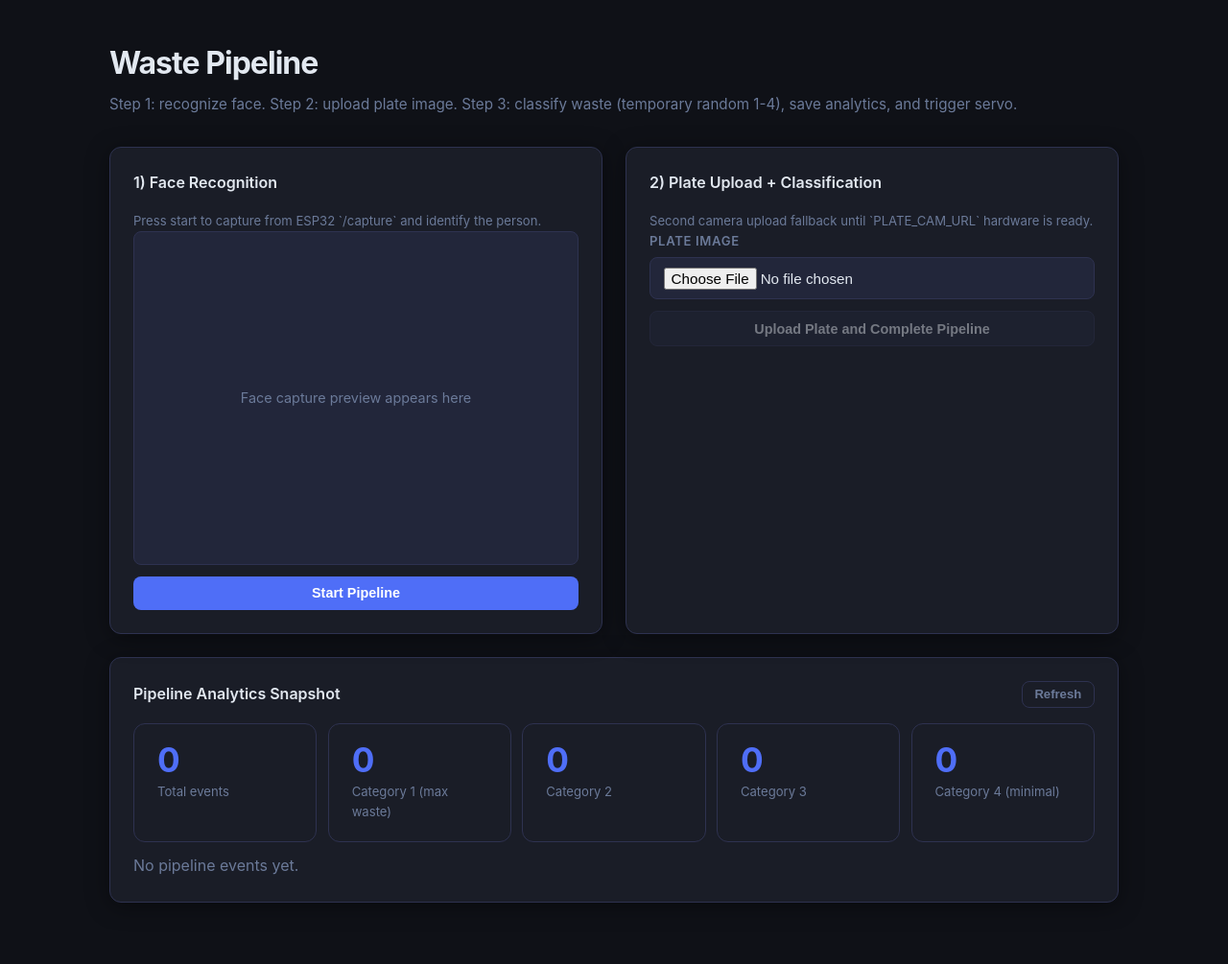
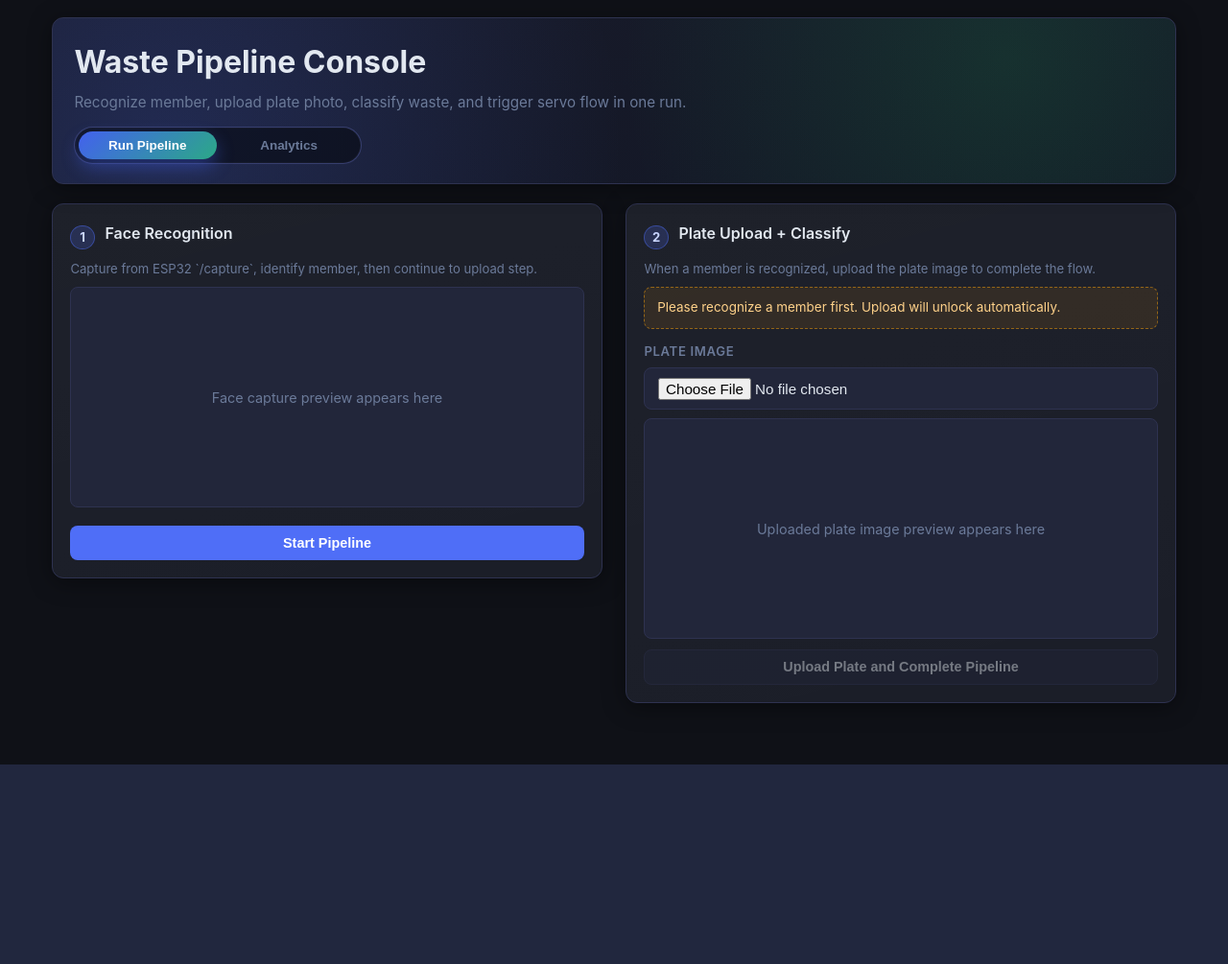
Before and after one commit to ShudarsanRegmi/SmartDustbin, a FastAPI app: page /pipeline in a window 1280 px wide. Shown: the part 56-1061 px from the top of the page at 96% size. After the commit the page ends 853 px from the top, so only its background shows below. Run offline with FastAPI, Linux system fonts and the light colour scheme; data that the repository does not hold is empty.

Commit message:
Pipeline UI Improved

```diff
--- a/face_system/static/app.js
+++ b/face_system/static/app.js
@@ -620,6 +620,92 @@ async function deletePlateEvent(id, btn) {
 let pipelineRecognizedPerson = null;
 let pipelineFaceScore = null;
 
+function pipelineSwitchTab(tab) {
+  const runTab = document.getElementById('pipelineRunTab');
+  const analyticsTab = document.getElementById('pipelineAnalyticsTab');
+  const runBtn = document.getElementById('pipelineTabRunBtn');
+  const analyticsBtn = document.getElementById('pipelineTabAnalyticsBtn');
+
+  if (!runTab || !analyticsTab || !runBtn || !analyticsBtn) return;
+
+  const showRun = tab === 'run';
+  runTab.style.display = showRun ? '' : 'none';
+  analyticsTab.style.display = showRun ? 'none' : '';
+  runBtn.classList.toggle('active', showRun);
+  analyticsBtn.classList.toggle('active', !showRun);
+
+  if (!showRun) {
+    loadPipelineAnalytics();
+  }
+}
+
+function pipelineHandlePlateSelection() {
+  const fileInput = document.getElementById('pipelinePlateFile');
+  const img = document.getElementById('pipelinePlateImg');
+  const placeholder = document.getElementById('pipelinePlatePlaceholder');
+  if (!fileInput || !img || !placeholder) return;
+
+  const file = fileInput.files && fileInput.files[0] ? fileInput.files[0] : null;
+  if (!file) {
+    img.src = '';
+    img.style.display = 'none';
+    placeholder.style.display = '';
+    return;
+  }
+
+  const reader = new FileReader();
+  reader.onload = function (e) {
+    img.src = e.target && e.target.result ? String(e.target.result) : '';
+    img.style.display = 'block';
+    placeholder.style.display = 'none';
+  };
+  reader.readAsDataURL(file);
+}
+
+function pipelineResetUi() {
+  pipelineRecognizedPerson = null;
+  pipelineFaceScore = null;
+
+  const uploadBtn = document.getElementById('pipelineUploadBtn');
+  const personWrap = document.getElementById('pipelinePersonWrap');
+  const faceStatus = document.getElementById('pipelineFaceStatus');
+  const plateStatus = document.getElementById('pipelinePlateStatus');
+  const uploadHint = document.getElementById('pipelineUploadHint');
+  const readyNote = document.getElementById('pipelineReadyNote');
+
+  const faceImg = document.getElementById('pipelineFaceImg');
+  const facePlaceholder = document.getElementById('pipelineFacePlaceholder');
+  const plateImg = document.getElementById('pipelinePlateImg');
+  const platePlaceholder = document.getElementById('pipelinePlatePlaceholder');
+  const plateFile = document.getElementById('pipelinePlateFile');
+
+  if (uploadBtn) uploadBtn.disabled = true;
+  if (personWrap) personWrap.style.display = 'none';
+  if (faceStatus) faceStatus.style.display = 'none';
+  if (plateStatus) plateStatus.style.display = 'none';
+  if (readyNote) readyNote.style.display = 'none';
+
+  if (uploadHint) {
+    uploadHint.textContent = 'Please recognize a member first. Upload will unlock automatically.';
+  }
+
+  if (faceImg) {
+    faceImg.src = '';
+    faceImg.style.display = 'none';
+  }
+  if (facePlaceholder) facePlaceholder.style.display = '';
+
+  if (plateImg) {
+    plateImg.src = '';
+    plateImg.style.display = 'none';
+  }
+  if (platePlaceholder) platePlaceholder.style.display = '';
+
+  if (plateFile) {
+    plateFile.value = '';
+  }
+}
+
 async function pipelineStart() {
   const btn = document.getElementById('pipelineStartBtn');
   const statusBox = document.getElementById('pipelineFaceStatus');
@@ -628,9 +714,12 @@ async function pipelineStart() {
   const personWrap = document.getElementById('pipelinePersonWrap');
   const personName = document.getElementById('pipelinePersonName');
   const uploadBtn = document.getElementById('pipelineUploadBtn');
+  const uploadHint = document.getElementById('pipelineUploadHint');
+  const readyNote = document.getElementById('pipelineReadyNote');
 
   setLoading(btn, true);
   setStatus(statusBox, 'loading', 'Capturing face and running identification...');
+  if (readyNote) readyNote.style.display = 'none';
 
   try {
     const res = await fetch('/api/pipeline/start', { method: 'POST' });
@@ -654,22 +743,31 @@ async function pipelineStart() {
     if (data.status === 'recognized') {
       pipelineRecognizedPerson = data.person;
       pipelineFaceScore = data.score;
-      setStatus(statusBox, 'success', data.message + ' You can now upload plate image.');
+      setStatus(statusBox, 'success', data.message + ' Please upload plate image to continue.');
       if (personName) personName.textContent = 'Recognized: ' + data.person;
       if (personWrap) personWrap.style.display = '';
       if (uploadBtn) uploadBtn.disabled = false;
+      if (uploadHint) {
+        uploadHint.textContent = 'Member recognized. Upload the plate image now.';
+      }
     } else if (data.status === 'unknown') {
       pipelineRecognizedPerson = null;
       pipelineFaceScore = data.score;
       setStatus(statusBox, 'error', 'Face not recognized. Please enroll first.');
       if (personWrap) personWrap.style.display = 'none';
       if (uploadBtn) uploadBtn.disabled = true;
+      if (uploadHint) {
+        uploadHint.textContent = 'Recognition failed. Enroll this member, then retry.';
+      }
     } else {
       pipelineRecognizedPerson = null;
       pipelineFaceScore = null;
       setStatus(statusBox, 'error', data.message || 'No face detected. Please try again.');
       if (personWrap) personWrap.style.display = 'none';
       if (uploadBtn) uploadBtn.disabled = true;
+      if (uploadHint) {
+        uploadHint.textContent = 'No face detected. Start again and ensure face is visible.';
+      }
     }
   } catch (err) {
     setStatus(statusBox, 'error', 'Network error: ' + err.message);
@@ -677,6 +775,9 @@ async function pipelineStart() {
     pipelineFaceScore = null;
     if (uploadBtn) uploadBtn.disabled = true;
     if (personWrap) personWrap.style.display = 'none';
+    if (uploadHint) {
+      uploadHint.textContent = 'Connection issue. Retry face capture.';
+    }
   } finally {
     setLoading(btn, false);
   }
@@ -686,6 +787,7 @@ async function pipelineUploadPlate() {
   const btn = document.getElementById('pipelineUploadBtn');
   const statusBox = document.getElementById('pipelinePlateStatus');
   const fileInput = document.getElementById('pipelinePlateFile');
+  const readyNote = document.getElementById('pipelineReadyNote');
 
   if (!pipelineRecognizedPerson) {
     setStatus(statusBox, 'error', 'Run face recognition first.');
@@ -720,6 +822,13 @@ async function pipelineUploadPlate() {
     const servoStatus = event.servo && event.servo.status ? event.servo.status : 'unknown';
     setStatus(statusBox, 'success', 'Saved event. Waste category: ' + cat + '. Servo: ' + servoStatus + '.');
     await loadPipelineAnalytics();
+    if (readyNote) {
+      readyNote.style.display = '';
+    }
+    setTimeout(() => {
+      pipelineResetUi();
+      pipelineSwitchTab('run');
+    }, 2600);
   } catch (err) {
     setStatus(statusBox, 'error', 'Network error: ' + err.message);
   } finally {
@@ -789,4 +898,6 @@ if (typeof window !== 'undefined') {
   window.pipelineStart = pipelineStart;
   window.pipelineUploadPlate = pipelineUploadPlate;
   window.loadPipelineAnalytics = loadPipelineAnalytics;
+  window.pipelineSwitchTab = pipelineSwitchTab;
+  window.pipelineHandlePlateSelection = pipelineHandlePlateSelection;
 }
--- a/face_system/static/style.css
+++ b/face_system/static/style.css
@@ -823,16 +823,104 @@ body {
 /* =================================================================
    Pipeline page
    ================================================================= */
+.pipeline-hero {
+  position: relative;
+  padding: 1.25rem 1.4rem;
+  border: 1px solid var(--border);
+  border-radius: var(--radius);
+  background:
+    radial-gradient(circle at 85% 25%, rgba(34,197,94,0.14), transparent 40%),
+    radial-gradient(circle at 10% 80%, rgba(79,110,247,0.2), transparent 45%),
+    linear-gradient(165deg, #181b2a 0%, #131726 100%);
+  margin-bottom: 1.25rem;
+  box-shadow: var(--shadow);
+}
+
+.pipeline-page {
+  max-width: 1220px;
+  padding-top: 1.1rem;
+}
+
+.pipeline-tabs {
+  display: inline-grid;
+  grid-template-columns: 1fr 1fr;
+  min-width: 300px;
+  margin-top: 0.8rem;
+  padding: 0.2rem;
+  border-radius: 999px;
+  background: rgba(9,11,20,0.65);
+  border: 1px solid rgba(129,140,248,0.35);
+  box-shadow: inset 0 0 0 1px rgba(255,255,255,0.03);
+  gap: 0.2rem;
+}
+
+.pipeline-tab {
+  border: 0;
+  border-radius: 999px;
+  background: transparent;
+  color: var(--text-muted);
+  font-weight: 600;
+  font-size: 0.84rem;
+  padding: 0.46rem 1rem;
+  cursor: pointer;
+  transition: all 0.2s ease;
+}
+
+.pipeline-tab:hover {
+  color: #c7d2fe;
+}
+
+.pipeline-tab.active {
+  background: linear-gradient(135deg, #4361ee 0%, #22c55e 140%);
+  color: #fff;
+  box-shadow: 0 8px 18px rgba(67,97,238,0.4);
+}
+
 .pipeline-layout {
   display: grid;
   grid-template-columns: 1fr 1fr;
   gap: 1.5rem;
 }
 
+.pipeline-layout-compact {
+  align-items: start;
+}
+
 @media (max-width: 860px) {
   .pipeline-layout {
     grid-template-columns: 1fr;
   }
+
+  .pipeline-tabs {
+    min-width: 100%;
+  }
+}
+
+.pipeline-step-card {
+  background:
+    linear-gradient(165deg, rgba(255,255,255,0.015) 0%, rgba(255,255,255,0.005) 100%),
+    var(--surface);
+}
+
+.pipeline-step-head {
+  display: flex;
+  align-items: center;
+  gap: 0.65rem;
+  margin-bottom: 0.4rem;
+}
+
+.step-num {
+  width: 1.6rem;
+  height: 1.6rem;
+  border-radius: 50%;
+  display: inline-flex;
+  align-items: center;
+  justify-content: center;
+  background: rgba(79,110,247,0.2);
+  border: 1px solid rgba(79,110,247,0.45);
+  color: #c9d5ff;
+  font-size: 0.82rem;
+  font-weight: 700;
 }
 
 .pipeline-person {
@@ -849,6 +937,76 @@ body {
   color: var(--success);
   border: 1px solid rgba(34,197,94,0.4);
   background: rgba(34,197,94,0.12);
+}
+
+.pipeline-upload-hint {
+  margin: 0.45rem 0 0.8rem;
+  padding: 0.7rem 0.8rem;
+  border-radius: var(--radius-sm);
+  border: 1px dashed rgba(245,158,11,0.5);
+  background: rgba(245,158,11,0.1);
+  color: #ffd28a;
+  font-size: 0.84rem;
+  line-height: 1.45;
+}
+
+.pipeline-preview-compact {
+  aspect-ratio: 16/9;
+  max-height: 230px;
+}
+
+#pipelinePlatePreviewBox {
+  margin-top: 0.75rem;
+  margin-bottom: 0.2rem;
+}
+
+#pipelinePlateImg {
+  width: 100%;
+  height: 100%;
+  object-fit: cover;
+}
+
+.pipeline-ready-note {
+  margin-top: 1rem;
+  padding: 0.7rem 0.9rem;
+  border-radius: var(--radius-sm);
+  border: 1px solid rgba(34,197,94,0.45);
+  background: rgba(34,197,94,0.12);
+  color: #9ef1bc;
+  font-size: 0.86rem;
+}
+
+.pipeline-analytics-card {
+  margin-top: 1rem;
+}
+
+@media (min-width: 1000px) {
+  .pipeline-layout-compact .pipeline-step-card {
+    padding: 1.15rem;
+  }
+
+  .pipeline-layout-compact .card-title {
+    margin-bottom: 0.45rem;
+  }
+
+  .pipeline-layout-compact .muted.small {
+    margin-bottom: 0.5rem;
+  }
+
+  .pipeline-layout-compact .btn.full-width {
+    margin-top: 0.45rem;
+  }
+
+  .pipeline-layout-compact #pipelinePlatePreviewBox {
+    margin-top: 0.55rem;
+  }
+
+  .pipeline-layout-compact #pipelinePlateStatus,
+  .pipeline-layout-compact #pipelineFaceStatus {
+    margin-top: 0.55rem;
+    padding: 0.55rem 0.75rem;
+    font-size: 0.82rem;
+  }
 }
 
 .pipeline-stats {
--- a/face_system/templates/pipeline.html
+++ b/face_system/templates/pipeline.html
@@ -19,18 +19,26 @@
     </div>
   </nav>
 
-  <main class="page-container">
-    <div class="page-header">
-      <h1>Waste Pipeline</h1>
-      <p class="subtitle">Step 1: recognize face. Step 2: upload plate image. Step 3: classify waste (temporary random 1-4), save analytics, and trigger servo.</p>
+  <main class="page-container pipeline-page">
+    <div class="pipeline-hero">
+      <h1>Waste Pipeline Console</h1>
+      <p class="subtitle">Recognize member, upload plate photo, classify waste, and trigger servo flow in one run.</p>
+      <div class="pipeline-tabs" id="pipelineTabs">
+        <button class="pipeline-tab active" id="pipelineTabRunBtn" data-tab="run">Run Pipeline</button>
+        <button class="pipeline-tab" id="pipelineTabAnalyticsBtn" data-tab="analytics">Analytics</button>
+      </div>
     </div>
 
-    <div class="pipeline-layout">
-      <div class="card">
-        <h2 class="card-title">1) Face Recognition</h2>
-        <p class="muted small">Press start to capture from ESP32 `/capture` and identify the person.</p>
+    <section id="pipelineRunTab">
+      <div class="pipeline-layout pipeline-layout-compact">
+        <div class="card pipeline-step-card pipeline-step-face">
+          <div class="pipeline-step-head">
+            <span class="step-num">1</span>
+            <h2 class="card-title">Face Recognition</h2>
+          </div>
+          <p class="muted small">Capture from ESP32 `/capture`, identify member, then continue to upload step.</p>
 
-        <div class="preview-box large" id="pipelineFacePreviewBox">
+          <div class="preview-box pipeline-preview-compact" id="pipelineFacePreviewBox">
             <div class="preview-placeholder" id="pipelineFacePlaceholder">
               <span>Face capture preview appears here</span>
             </div>
@@ -45,12 +53,26 @@
           </div>
         </div>
 
-      <div class="card">
-        <h2 class="card-title">2) Plate Upload + Classification</h2>
-        <p class="muted small">Second camera upload fallback until `PLATE_CAM_URL` hardware is ready.</p>
+        <div class="card pipeline-step-card pipeline-step-plate">
+          <div class="pipeline-step-head">
+            <span class="step-num">2</span>
+            <h2 class="card-title">Plate Upload + Classify</h2>
+          </div>
+          <p class="muted small">When a member is recognized, upload the plate image to complete the flow.</p>
+
+          <div class="pipeline-upload-hint" id="pipelineUploadHint">
+            Please recognize a member first. Upload will unlock automatically.
+          </div>
 
           <label class="field-label" for="pipelinePlateFile">Plate Image</label>
           <input id="pipelinePlateFile" class="text-input" type="file" accept="image/*" />
+
+          <div class="preview-box pipeline-preview-compact" id="pipelinePlatePreviewBox">
+            <div class="preview-placeholder" id="pipelinePlatePlaceholder">
+              <span>Uploaded plate image preview appears here</span>
+            </div>
+            <img id="pipelinePlateImg" src="" alt="Plate upload preview" style="display:none;" />
+          </div>
 
           <button class="btn btn-secondary full-width mt-sm" id="pipelineUploadBtn" disabled>
             Upload Plate and Complete Pipeline
@@ -60,7 +82,13 @@
         </div>
       </div>
 
-    <div class="card mt-md">
+      <div class="pipeline-ready-note" id="pipelineReadyNote" style="display:none;">
+        Pipeline completed. Resetting interface for next member...
+      </div>
+    </section>
+
+    <section id="pipelineAnalyticsTab" style="display:none;">
+      <div class="card pipeline-analytics-card">
         <div class="card-header-row">
           <h2 class="card-title">Pipeline Analytics Snapshot</h2>
           <button class="btn btn-ghost sm" id="pipelineRefreshBtn">Refresh</button>
@@ -70,6 +98,7 @@
           <p class="muted">Loading...</p>
         </div>
       </div>
+    </section>
   </main>
 
   <script src="/static/app.js?v=20260325"></script>
@@ -82,6 +111,9 @@
       const startBtn = document.getElementById('pipelineStartBtn');
       const uploadBtn = document.getElementById('pipelineUploadBtn');
       const refreshBtn = document.getElementById('pipelineRefreshBtn');
+      const fileInput = document.getElementById('pipelinePlateFile');
+      const runTabBtn = document.getElementById('pipelineTabRunBtn');
+      const analyticsTabBtn = document.getElementById('pipelineTabAnalyticsBtn');
 
       if (startBtn && typeof window.pipelineStart === 'function') {
         startBtn.addEventListener('click', window.pipelineStart);
@@ -89,8 +121,17 @@
       if (uploadBtn && typeof window.pipelineUploadPlate === 'function') {
         uploadBtn.addEventListener('click', window.pipelineUploadPlate);
       }
+      if (fileInput && typeof window.pipelineHandlePlateSelection === 'function') {
+        fileInput.addEventListener('change', window.pipelineHandlePlateSelection);
+      }
       if (refreshBtn && typeof window.loadPipelineAnalytics === 'function') {
         refreshBtn.addEventListener('click', window.loadPipelineAnalytics);
+      }
+      if (runTabBtn && typeof window.pipelineSwitchTab === 'function') {
+        runTabBtn.addEventListener('click', function () { window.pipelineSwitchTab('run'); });
+      }
+      if (analyticsTabBtn && typeof window.pipelineSwitchTab === 'function') {
+        analyticsTabBtn.addEventListener('click', function () { window.pipelineSwitchTab('analytics'); });
       }
 
       if (typeof window.loadPipelineAnalytics === 'function') {
```
Lines whose indentation alone changed are shown as unchanged.
